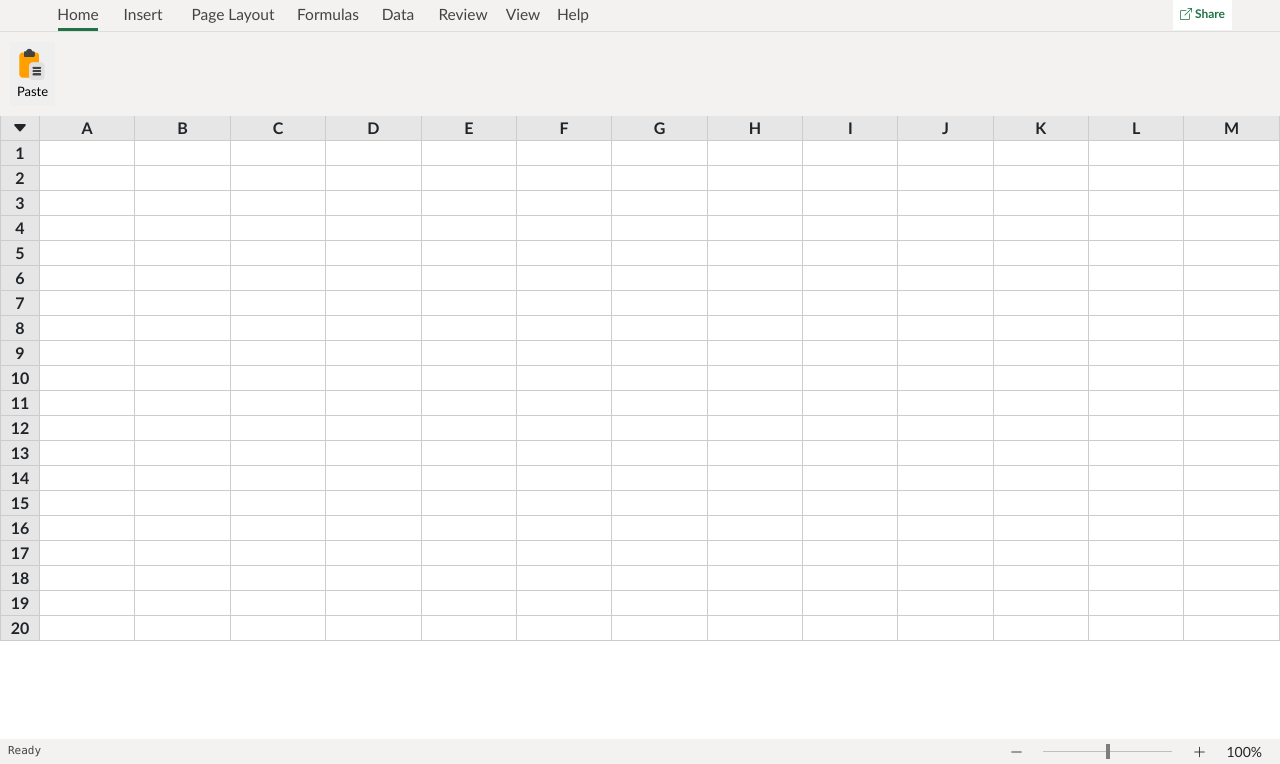
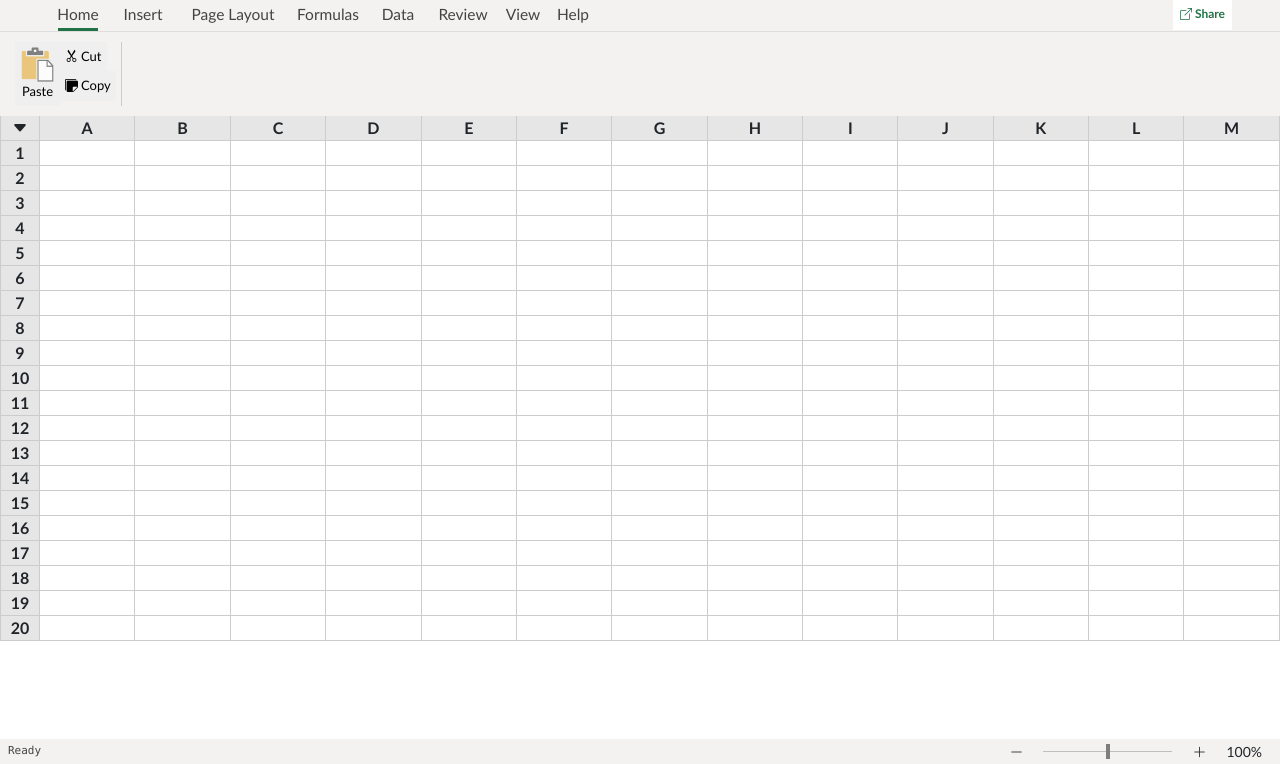
Before and after one commit to arminamirinasab/Vixcel, a plain HTML site: page files/index.html in a window 1280 px wide. Shown: the part 36-800 px from the top of the page. Drawn offline with nearby package versions, Linux system fonts and the light colour scheme.

Commit message:
Add Clipboard Design

```diff
--- a/files/index.html
+++ b/files/index.html
@@ -17,7 +17,16 @@
 <body>
     <!-- Loading Section -->
     <div id="loadingSection">
-        <div class="lds-roller"><div></div><div></div><div></div><div></div><div></div><div></div><div></div><div></div></div>
+        <div class="lds-roller">
+            <div></div>
+            <div></div>
+            <div></div>
+            <div></div>
+            <div></div>
+            <div></div>
+            <div></div>
+            <div></div>
+        </div>
     </div>
     <!-- Top Navigation -->
     <nav class="top-nav">
@@ -57,10 +66,24 @@
         <!-- Ribbon -->
 
         <div class="ribbon" id="ribbonOne">
+            <div class="ribbonSection">
                 <button class="verticalButton">
-                <img src="./img/paste.png" alt="" width="35">
+                    <img src="./img/paste.webp" alt="" width="35">
                     <span>Paste</span>
                 </button>
+
+                <div class="horizontalButton">
+                    <button>
+                        <i class="bi bi-scissors"></i>
+                        <span>Cut</span>
+                    </button>
+
+                    <button>
+                        <i class="bi bi-stickies-fill"></i>
+                        <span>Copy</span>
+                    </button>
+                </div>
+            </div>
         </div>
     </div>
 
@@ -89,15 +112,15 @@
                     // Temporary !!!!!!!!!!!!!!!
                     let cellNumbers = 13;
                     // Loop For Create <tr>
-                for (let i = 1;i <= 20;i++) {
-                    let itsRow = document.createElement("tr") , itsNumber = document.createElement("th");
+                    for (let i = 1; i <= 20; i++) {
+                        let itsRow = document.createElement("tr"), itsNumber = document.createElement("th");
                         // Assign Row Number
                         itsNumber.innerHTML = i;
                         // Append Row Number
                         itsRow.appendChild(itsNumber);
                         // Loop For Create <td> > <input>
-                    for(let i = 0;i < cellNumbers;i++) {
-                    let itsCell = document.createElement("td") , itsInput = document.createElement("input");
+                        for (let i = 0; i < cellNumbers; i++) {
+                            let itsCell = document.createElement("td"), itsInput = document.createElement("input");
                             itsCell.appendChild(itsInput);
                             itsRow.appendChild(itsCell);
                         }
--- a/scss/main.scss
+++ b/scss/main.scss
@@ -11,7 +11,7 @@
 }
 
 ::selection {
-background-color: $columnsBackgroundColor;
+  background-color: $columnsBackgroundColor;
 }
 
 body {
@@ -54,7 +54,7 @@ div#loadingSection {
   display: grid;
   align-items: center;
   justify-content: center;
-  background-color: rgba(0 , 0 , 0, 0.8);
+  background-color: rgba(0, 0, 0, 0.8);
 }
 
 // Top Navigation
@@ -170,6 +170,7 @@ div#loadingSection {
   }
 
   .ribbon {
+    display: flex;
     padding: 10px;
     button {
       * {
@@ -182,8 +183,17 @@ div#loadingSection {
       border: none;
       @extend %forHover;
     }
-    button.verticalButton {
-      flex-direction: column;
+    .ribbonSection {
+      display: flex;
+      padding: 0 5px;
+      border-right: 1px solid #CCC;
+      button.verticalButton {
+        flex-direction: column;
+      }
+
+      div.horizontalButton button span {
+        padding-left: 3px;
+      }
     }
   }
 }
@@ -196,7 +206,7 @@ footer.bottomNav {
   padding: 0 0.5rem;
   code {
     font-size: 11px;
-    color: #444
+    color: #444;
   }
   div {
     @extend %dflexCenter;
@@ -295,16 +305,18 @@ main {
     transition: all 0.25s;
     display: flex;
     transform-origin: 0 0;
-    th , td {
+    th,
+    td {
       width: 100px;
-      border: 0.3px solid #CCC;
+      border: 0.3px solid #ccc;
       text-align: center;
       padding: 0;
     }
     tr th:first-child() {
       width: 40px;
     }
-    tr.firstRow th , tr th:first-child() {
+    tr.firstRow th,
+    tr th:first-child() {
       background-color: $columnsBackgroundColor;
       border-top: none;
     }
```
Also changed, not shown: files/css/main.css, files/img/paste.png (deleted), files/img/paste.webp (added). Lines whose indentation alone changed are shown as unchanged.
